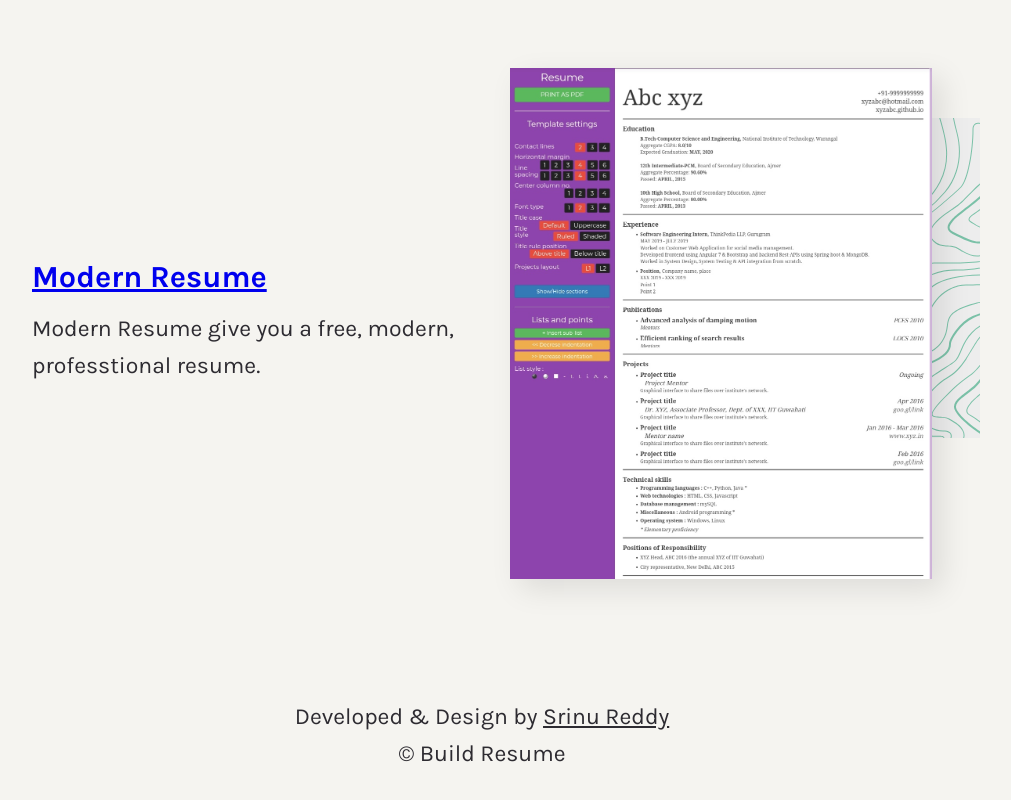
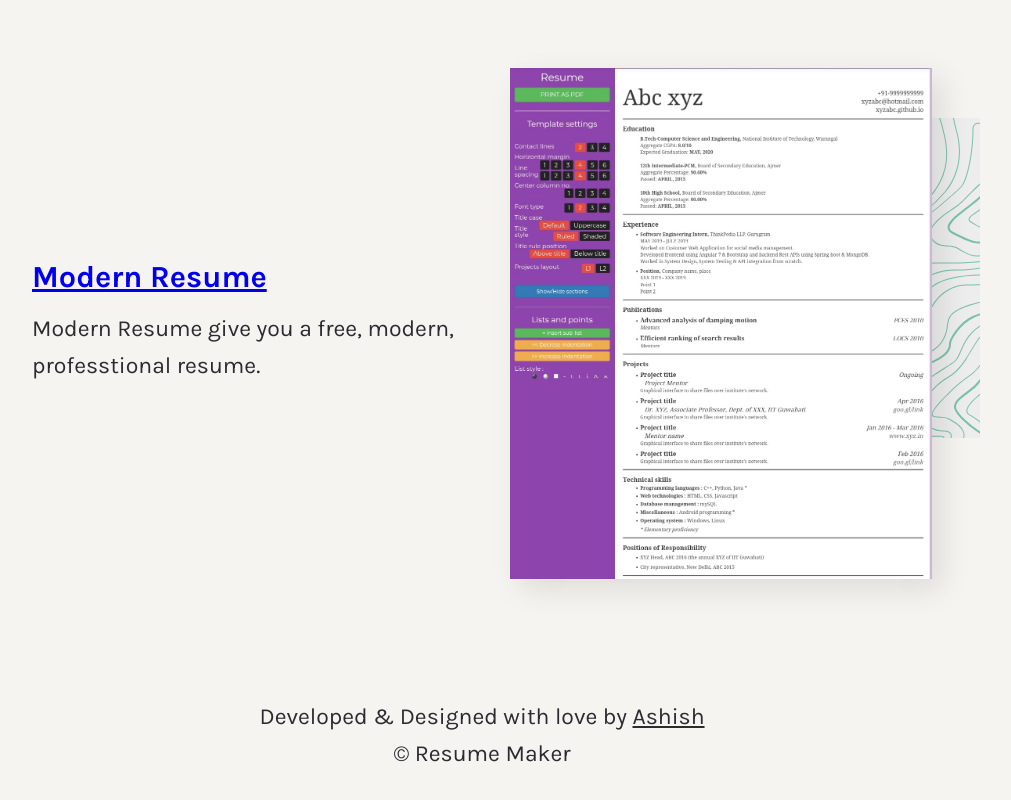
Before and after one commit to srinureddy7/ResumeMaker, a plain HTML site: page index.html in a window 1280 px wide. Shown: the part 983-1783 px from the top of the page, without its empty margins (158-1169 px from the left). Drawn offline with Linux system fonts and the light colour scheme.

Commit message:
Update index.html

```diff
--- a/index.html
+++ b/index.html
@@ -83,8 +83,8 @@
     <!-- Footer -->
     <footer class="pt2 pb2">
         <div class="container align--center">
-            <p>Developed & Design by <a href="#" class="link">Srinu Reddy</a></p>
-            <p>&copy; Build Resume</p>
+            <p>Developed & Designed with love by <a href="#" class="link">Ashish</a></p>
+            <p>&copy; Resume Maker</p>
         </div>
     </footer>
 
```
